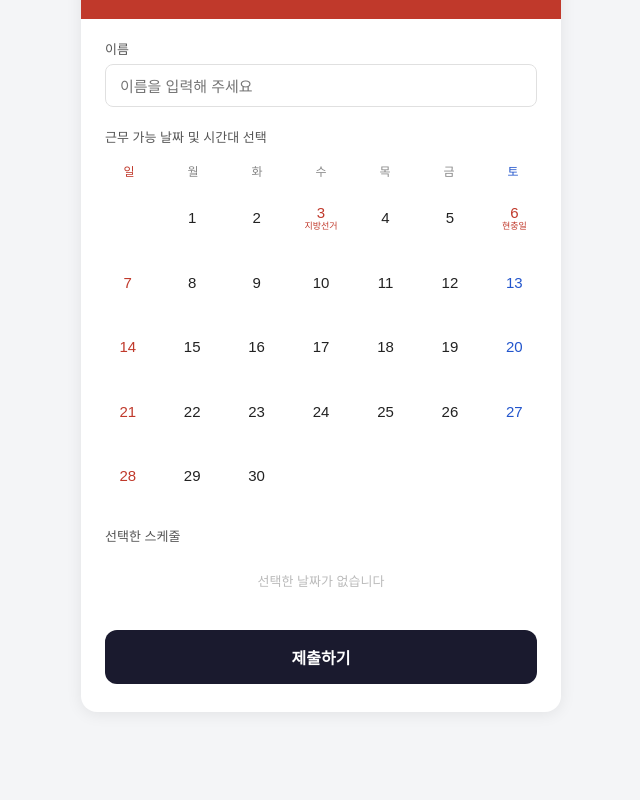
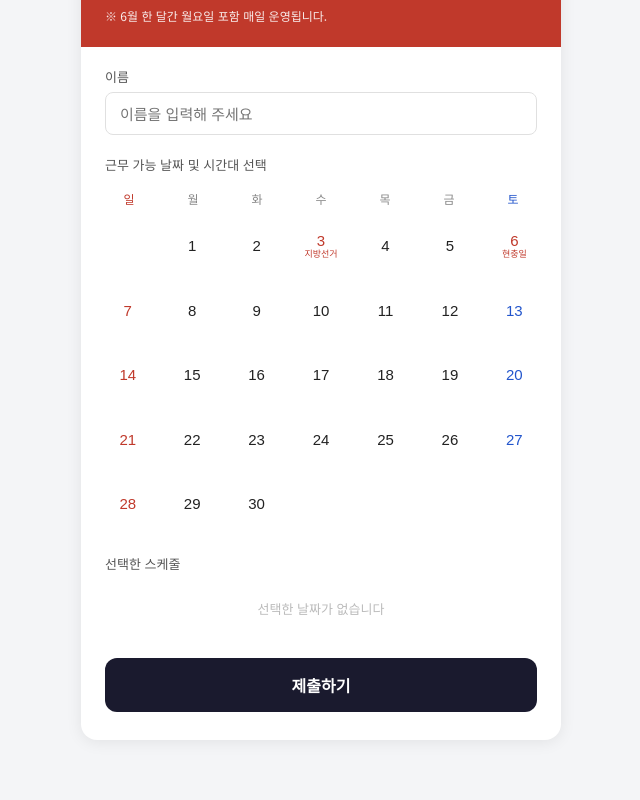
Before and after one commit to daekyoielts/June-schedule, a plain HTML site: page index.html in a window 1280 px wide. Shown: the part 129-929 px from the top of the page, without its empty margins (319-959 px from the left). Before the commit the page ends 901 px from the top, so only its background shows below. Drawn offline with Linux system fonts and the light colour scheme.

Commit message:
Update index.html

```diff
--- a/index.html
+++ b/index.html
@@ -490,6 +490,7 @@
   <div class="card-header">
     <h1>CD WJL 6월 근무 스케줄 신청서</h1>
     <p>근무 가능한 날짜를 클릭하고 시간대를 선택해 주세요.<br>여러 날짜를 중복 선택할 수 있습니다.</p>
+    <p style="margin-top:10px;font-size:12px;opacity:0.9;">※ 6월 한 달간 월요일 포함 매일 운영됩니다.</p>
   </div>
 
   <div class="name-section">
```
